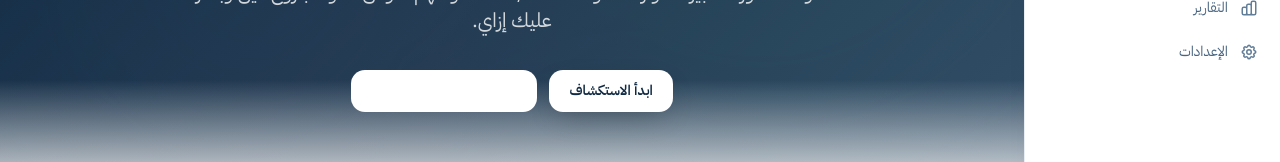
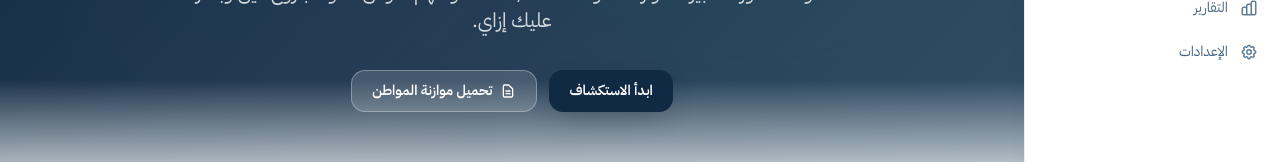
Before and after one commit to Yomna-Mohamed2802/mawaznety, a React (Vite) app: page / in a window 1280 px wide. Shown: the part 334-496 px from the top of the page. Built offline with nearby package versions, Linux system fonts and the light colour scheme; no server answers; the database is empty; sample sign-in values are in the browser's storage.

Commit message:
style: darker hero buttons

```diff
--- a/src/pages/MasterDashboard.jsx
+++ b/src/pages/MasterDashboard.jsx
@@ -195,14 +195,14 @@ export default function MasterDashboard() {
               transition={{ duration: 0.6, delay: 0.4 }}
               className="flex flex-wrap justify-center gap-3"
             >
-              <a href="#kpi" className="btn-primary bg-white text-primary-900 hover:bg-white/90" style={{ boxShadow: '0 10px 30px -10px rgb(0 0 0 / 0.3)' }}>
+              <a href="#kpi" className="btn-primary bg-primary-900 text-white hover:bg-primary-800" style={{ boxShadow: '0 10px 30px -10px rgb(0 0 0 / 0.3)' }}>
                 ابدأ الاستكشاف
               </a>
               <button
                 onClick={() => {
                   window.location.href = '/download';
                 }}
-                className="btn-secondary bg-white/8 text-white border-white/20 hover:bg-white/15"
+                className="btn-secondary bg-white/15 text-white border-white/30 hover:bg-white/25"
               >
                 <HiOutlineDocumentText className="w-4 h-4" />
                 تحميل موازنة المواطن
```
